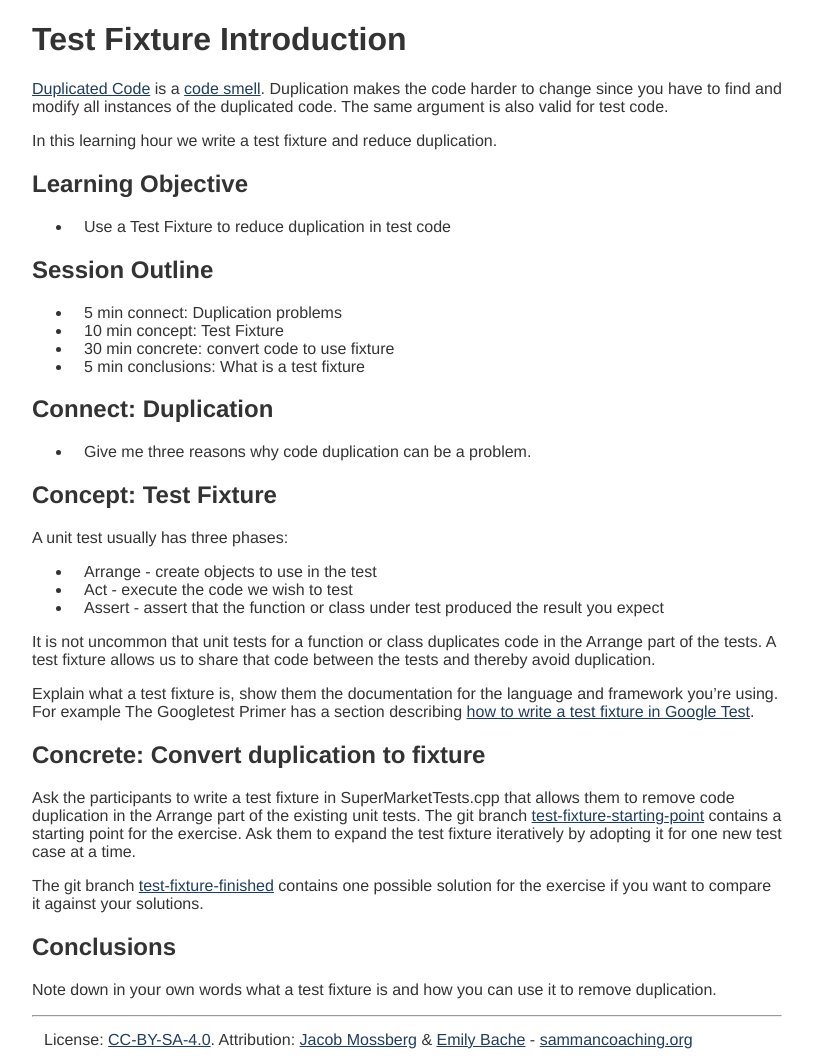
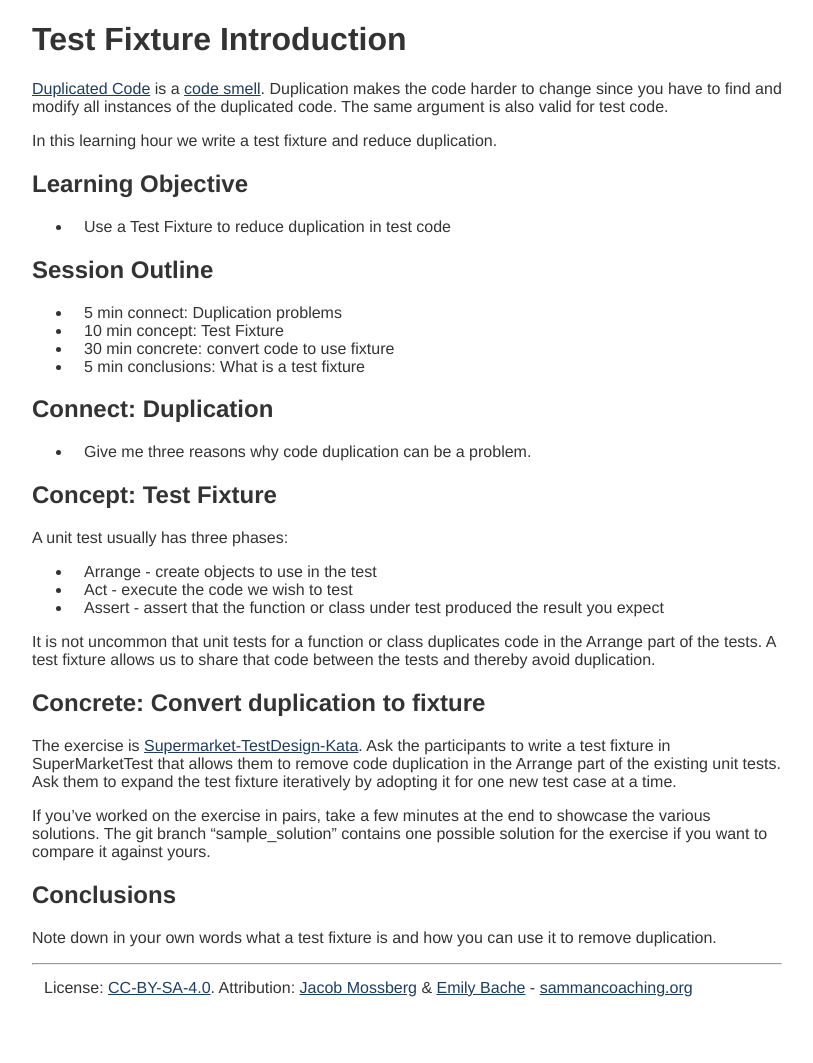
Before and after one commit to sammancoaching/website, a Jekyll site: the page built from _learning_hours/test_design/fixtures_intro.md, in a window 1280 px wide. Shown: the whole page, without its empty margins (233-1046 px from the left). Built offline with Jekyll 4.4.1, drawn with Linux system fonts in a browser that asks for light colours; after the commit the page ends 1011 px from its top, so only the background shows below that.

Commit message:
update link to new central repo under sammancoaching.org

```diff
--- a/_learning_hours/test_design/fixtures_intro.md
+++ b/_learning_hours/test_design/fixtures_intro.md
@@ -38,13 +38,10 @@
 
 It is not uncommon that unit tests for a function or class duplicates code in the Arrange part of the tests. A test fixture allows us to share that code between the tests and thereby avoid duplication.
 
-Explain what a test fixture is, show them the documentation for the language and framework you're using. For example
-The Googletest Primer has a section describing [how to write a test fixture in Google Test](https://google.github.io/googletest/primer.html#same-data-multiple-tests).
+## Concrete: Convert duplication to fixture
+The exercise is [Supermarket-TestDesign-Kata](https://github.com/sammancoaching/Supermarket-TestDesign-Kata). Ask the participants to write a test fixture in SuperMarketTest that allows them to remove code duplication in the Arrange part of the existing unit tests. Ask them to expand the test fixture iteratively by adopting it for one new test case at a time.
 
-## Concrete: Convert duplication to fixture
-Ask the participants to write a test fixture in SuperMarketTests.cpp that allows them to remove code duplication in the Arrange part of the existing unit tests. The git branch [test-fixture-starting-point](https://github.com/jmossberg/SupermarketReceipt-Refactoring-Kata/tree/test-fixture-starting-point) contains a starting point for the exercise. Ask them to expand the test fixture iteratively by adopting it for one new test case at a time.
-
-The git branch [test-fixture-finished](https://github.com/jmossberg/SupermarketReceipt-Refactoring-Kata/tree/test-fixture-finished) contains one possible solution for the exercise if you want to compare it against your solutions.
+If you've worked on the exercise in pairs, take a few minutes at the end to showcase the various solutions. The git branch "sample_solution" contains one possible solution for the exercise if you want to compare it against yours.
 
 ## Conclusions
 Note down in your own words what a test fixture is and how you can use it to remove duplication.
```
